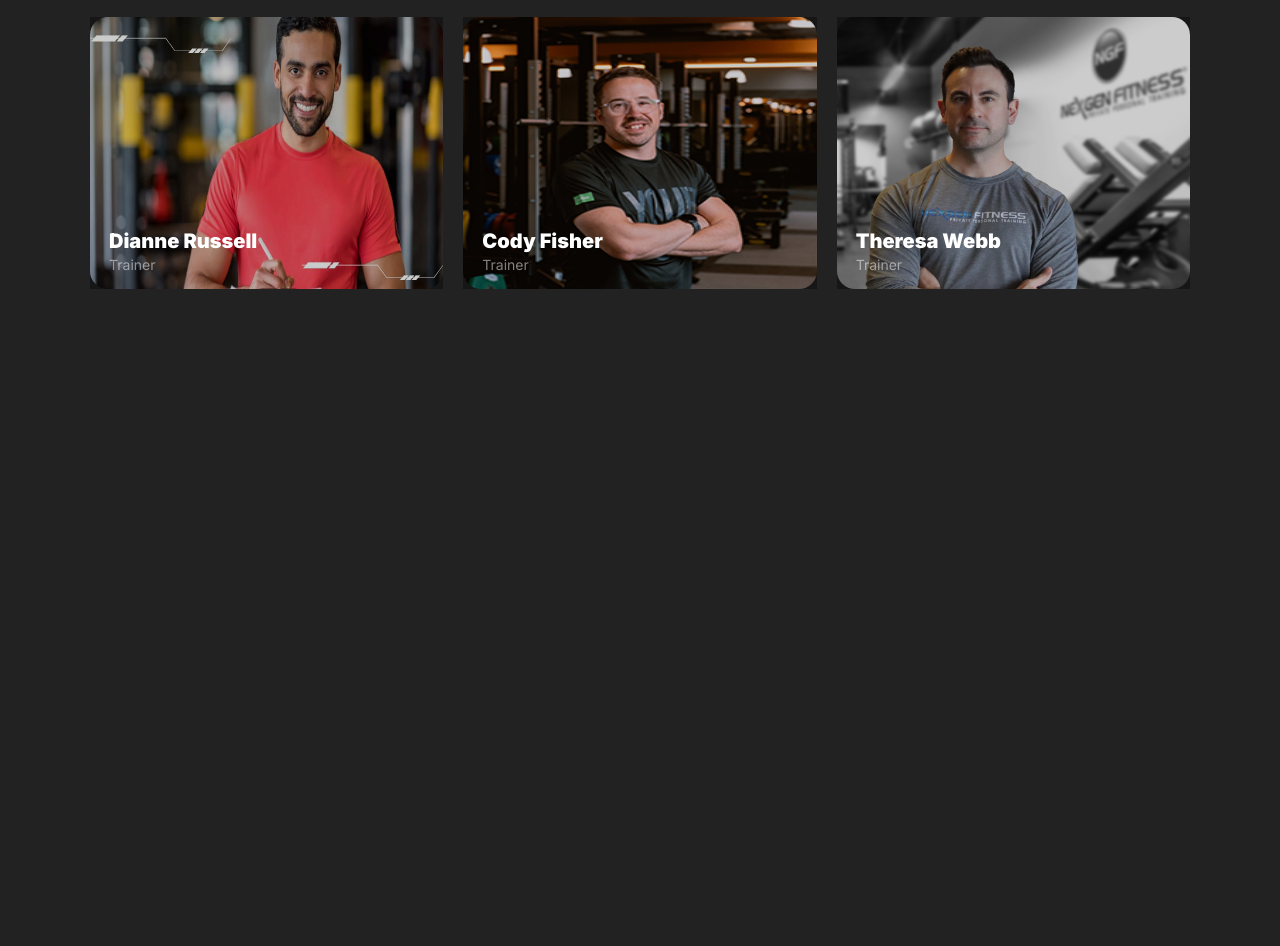
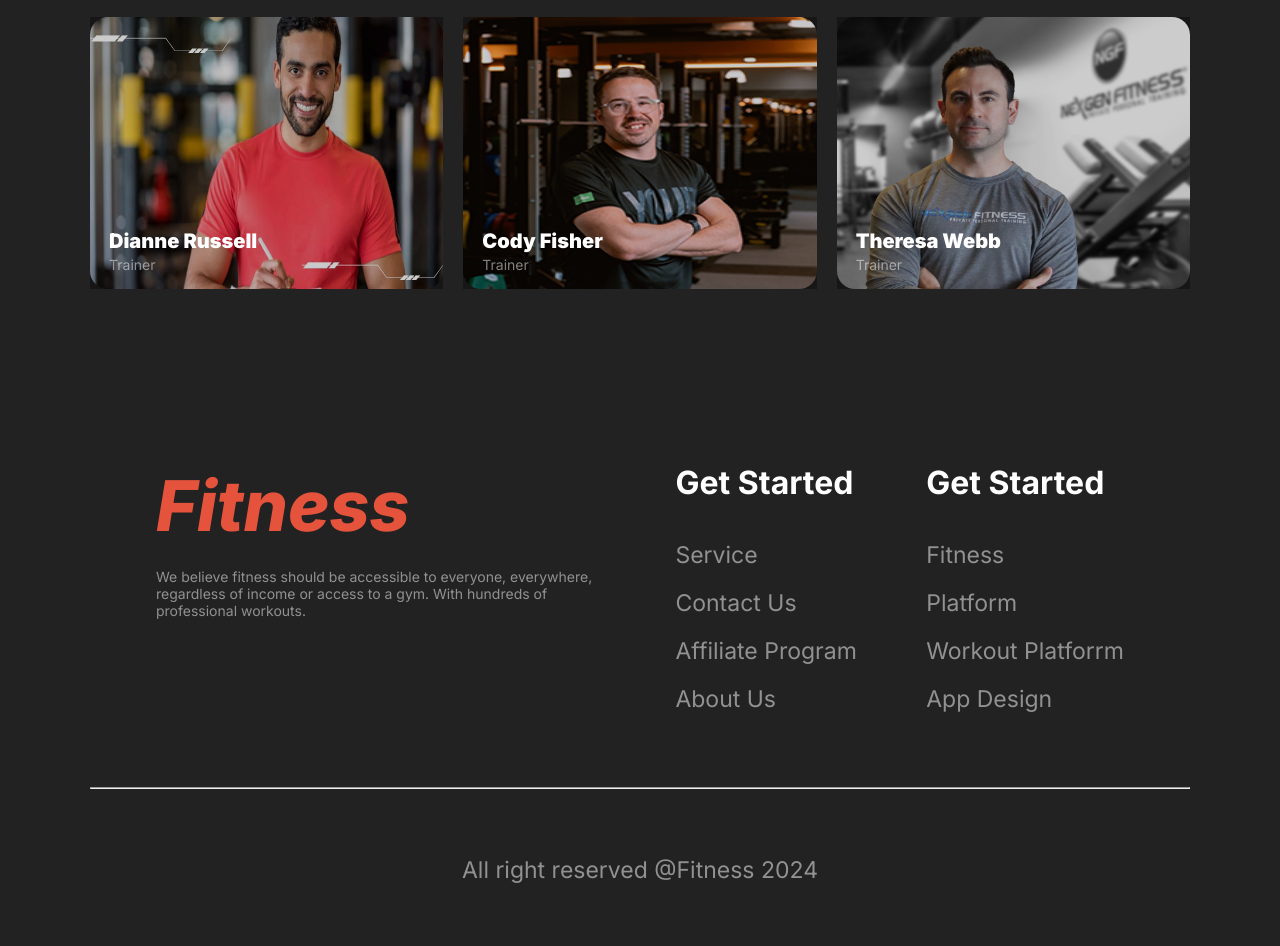
Before and after one commit to md-irfankhan/assignment-2, a plain HTML site: page index.html in a window 1280 px wide. Shown: the part 3094-4040 px from the top of the page. Before the commit the page ends 3391 px from the top, so only its background shows below. Drawn offline with Linux system fonts and the light colour scheme; a web font is replaced by a local one.

Commit message:
Footer Section Added

```diff
--- a/index.html
+++ b/index.html
@@ -141,26 +141,28 @@
 
                 <div class="bmi-calculator">
                     <h2 class="bmi-calculator-title inter-900">Calculate your BMI</h2>
-                    <p class="bmi-calculator-subtitle inter-400">We believe fitness should be accessible to everyone, everywhere,
+                    <p class="bmi-calculator-subtitle inter-400">We believe fitness should be accessible to everyone,
+                        everywhere,
                         regardless of income or access to a gym.</p>
 
                     <form action="" class="form">
                         <input type="text" placeholder="Height/cm" class="item1 input-item">
                         <input type="text" placeholder="Weight/kg" class="item2 input-item">
                         <input type="text" placeholder="Age" class="item3 input-item">
-                        <select  class="item4 input-item">
+                        <select class="item4 input-item">
                             <option value="" disabled selected hidden>Sex</option>
                             <option value="male">Male</option>
                             <option value="female">Female</option>
 
                         </select>
                         <select class="item5 input-item">
-                            <option style="color: rgba(255, 255, 255, 0.6);" value="" disabled selected hidden>Select an activity factor</option>
+                            <option style="color: rgba(255, 255, 255, 0.6);" value="" disabled selected hidden>Select an
+                                activity factor</option>
                             <option value="male">Male</option>
                             <option value="female">Female</option>
 
                         </select>
-                        <button  class="btn fbtn inter-600" >Calculate</button>
+                        <button class="btn fbtn inter-600">Calculate</button>
                     </form>
 
                 </div>
@@ -171,7 +173,8 @@
         <section class="teams">
             <div class="teams-text">
                 <h2 class="teams-title inter-900">Meet Our Team</h2>
-                <p class="teams-subtitle inter-400">We believe fitness should be accessible to everyone, everywhere, regardless of income or access to a gym.</p>
+                <p class="teams-subtitle inter-400">We believe fitness should be accessible to everyone, everywhere,
+                    regardless of income or access to a gym.</p>
             </div>
             <div class="team-cards">
                 <div class="team-card">
@@ -225,6 +228,44 @@
             </div>
         </section>
     </main>
+
+    <footer class="footer">
+        <div class="footer-texts flex">
+            <div class="footer-logos">
+                <h2 class="footer-logo-title inter-800">Fitness</h2>
+                <p class="footer-logo-subtitle inter-400">We believe fitness should be accessible to everyone, everywhere,
+                    regardless of income or access to a gym. With hundreds of professional workouts.</p>
+            </div>
+            <div class="footer-links">
+                <h3 class="footer-links-title inter-700">Get Started</h3>
+                <div class="footer-link flex">
+
+                    <a href="" class="footer-link-text inter-400">Service</a>
+                    <a href="" class="footer-link-text inter-400">Contact Us</a>
+                    <a href="" class="footer-link-text inter-400">Affiliate Program</a>
+                    <a href="" class="footer-link-text inter-400">About Us</a>
+
+                </div>
+            </div>
+            <div class="footer-links">
+                <h3 class="footer-links-title inter-700">Get Started</h3>
+                <div class="footer-link flex">
+
+                    <a href="" class="footer-link-text inter-400">Fitness</a>
+                    <a href="" class="footer-link-text inter-400">Platform</a>
+                    <a href="" class="footer-link-text inter-400">Workout Platforrm</a>
+                    <a href="" class="footer-link-text inter-400">App Design</a>
+
+                </div>
+            </div>
+
+        </div>
+        <hr style="color: rgba(255, 255, 255, 0.1);">
+        <div class="copyrighhts">
+            <p class="copyrighhts-text inter-400">All right reserved @Fitness 2024</p>
+        </div>
+
+    </footer>
 </body>
 
 </html>
--- a/styles/style.css
+++ b/styles/style.css
@@ -264,57 +264,68 @@ main {
   margin-top: 14px;
   margin-bottom: 34px;
 }
-.bmi-texts{
+
+.bmi-texts {
   max-width: 670px;
   margin: 0 auto;
 }
 
-.bmi-text-title{
+.bmi-text-title {
   font-size: 3rem;
   margin: 0;
 }
-.bmi-text-subtitle{
+
+.bmi-text-subtitle {
   font-size: 0.875rem;
   margin-top: 14px;
   color: rgba(255, 255, 255, 0.5);
 }
-.bmi-table{
+
+.bmi-table {
   border-spacing: 0;
 }
-.bmi-table td,th{
+
+.bmi-table td,
+th {
   border: 1px solid rgba(255, 255, 255, 0.1);
   text-align: left;
   padding: 15px;
 
 }
 
-th{
+th {
   font-size: 1rem;
 }
-td{
+
+td {
   font-size: 0.875rem;
   color: rgba(255, 255, 255, 0.5);
 }
-.bmi-chart-title{
+
+.bmi-chart-title {
   font-size: 1.75rem;
   margin-bottom: 52px;
   margin-top: 0;
 }
-.bmi-contents{
+
+.bmi-contents {
   justify-content: space-between;
   align-items: center;
   margin-top: 120px;
 }
-.form{
+
+.form {
   display: grid;
-  grid-template-columns: repeat(2,1fr);
+  grid-template-columns: repeat(2, 1fr);
   gap: 12px;
 
 }
-.item5{
-  grid-column: span 2 ;
+
+.item5 {
+  grid-column: span 2;
 }
-.input-item{
+
+.input-item {
   border-radius: 8px;
   background-color: rgba(255, 255, 255, 0.1);
   border: 0;
@@ -324,69 +335,84 @@ td{
   color: white;
   width: 100%;
 }
-.item4{
+
+.item4 {
   color: gray;
 }
-.item4:valid{
+
+.item4:valid {
   color: rgba(255, 255, 255, 0.6);
 }
-option{
+
+option {
   background-color: black;
 }
-::placeholder{
+
+::placeholder {
   color: rgba(255, 255, 255, 0.6);
 
 }
-.bmi-calculator-title{
+
+.bmi-calculator-title {
   font-size: 1.5rem;
   margin: 0;
 }
-.bmi-calculator-subtitle{
+
+.bmi-calculator-subtitle {
   color: rgba(255, 255, 255, 0.5);
   font-size: 0.875rem;
   margin-top: 14px;
   margin-bottom: 34px;
 }
-.fbtn{
- width: 60%;
+
+.fbtn {
+  width: 60%;
 }
-.teams{
+
+.teams {
   margin-top: 140px;
 }
-.teams-text{
+
+.teams-text {
   margin-bottom: 78px;
   text-align: center;
 }
-.teams-title{
+
+.teams-title {
   font-size: 3rem;
   margin: 0;
 }
-.teams-subtitle{
+
+.teams-subtitle {
   font-size: 0.875rem;
   margin: 0;
   margin-top: 14px;
   color: rgba(255, 255, 255, 0.5);
 }
-.team-card-img{
+
+.team-card-img {
   /* height: 100%; */
   width: 100%;
   border-radius: 18px;
   height: 272px;
 }
-.team-card{
+
+.team-card {
   position: relative;
   height: 272px;
   background-color: rgba(0, 0, 0, 0.2);
   width: 100%;
   overflow: hidden;
 }
-.team-card-texts{
+
+.team-card-texts {
   position: absolute;
   bottom: 16px;
   left: 19px;
   z-index: 2;
 }
-.overlay{
+
+.overlay {
   background-color: rgba(0, 0, 0, 0.2);
   height: 100%;
   width: 100%;
@@ -395,20 +421,75 @@ option{
   left: 0;
   z-index: 1;
 }
-.team-card-title{
+
+.team-card-title {
   font-size: 1.25rem;
   margin: 0;
 }
-.team-card-subtitle{
+
+.team-card-subtitle {
   font-size: 0.875rem;
   margin: 0;
   margin-top: 3px;
   color: rgba(255, 255, 255, 0.5);
 }
-.team-cards{
+
+.team-cards {
   display: grid;
-  grid-template-columns: repeat(3,1fr);
+  grid-template-columns: repeat(3, 1fr);
   gap: 20px;
+}
+
+.footer-link {
+  flex-direction: column;
+}
+
+.footer-texts {
+  justify-content: space-between;
+  padding: 66px;
+}
+
+.footer-logos {
+  max-width: 450px;
+}
+
+.footer {
+  max-width: 1100px;
+  margin: 0 auto;
+  margin-top: 108px;
+}
+.footer-logo-title{
+  font-size: 4.37rem;
+  font-style: italic;
+  color: rgb(230, 83, 60);
+  margin: 0;
+}
+.footer-logo-subtitle{
+  font-size:0.875rem;
+  color:rgba(255, 255, 255, 0.5);
+  margin: 0;
+  margin-top: 20px;
+}
+.footer-links-title{
+  font-size: 2rem;
+  margin: 0;
+}
+.footer-link-text{
+  text-decoration: none;
+  font-size: 1.4375rem;
+  color: rgba(255, 255, 255, 0.5);
+}
+.footer-link{
+  gap: 20px;
+  margin-top: 39px;
+}
+.copyrighhts{
+  padding: 36px 0;
+  text-align: center;
+}
+.copyrighhts p{
+  color: rgba(255, 255, 255, 0.5);
+  font-size: 1.4375rem;
 }
 @media screen and (max-width:576px) {
   .banner {
@@ -450,17 +531,24 @@ option{
   .habit-cards {
     flex-direction: column;
   }
-  .run{
+
+  .run {
     flex-direction: column;
     gap: 16px;
   }
-  .bmi-contents{
+
+  .bmi-contents {
     flex-direction: column;
     gap: 30px;
   }
-.team-cards{
-  grid-template-columns: 1fr;
-}
+
+  .team-cards {
+    grid-template-columns: 1fr;
+  }
+  .footer-texts {
+    flex-direction: column;
+    gap: 20px;
+  }
 
 
 
```
